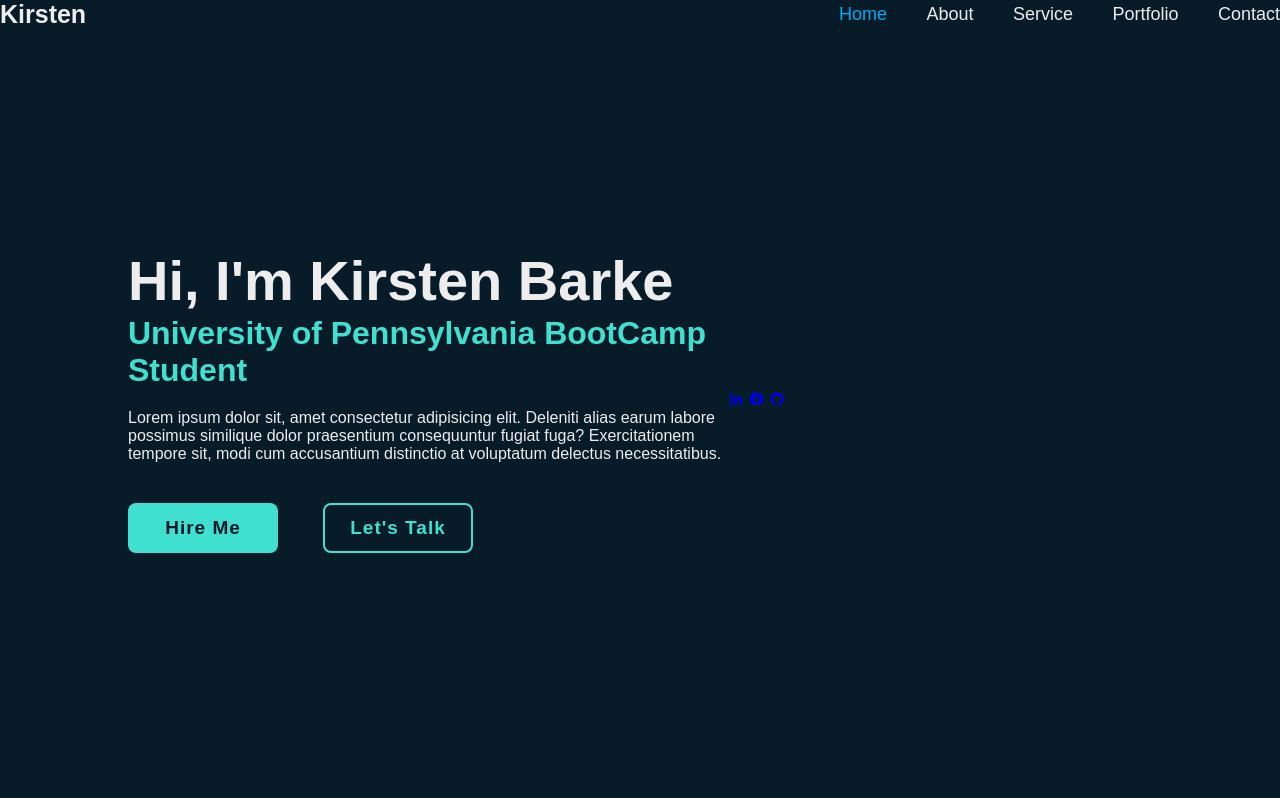
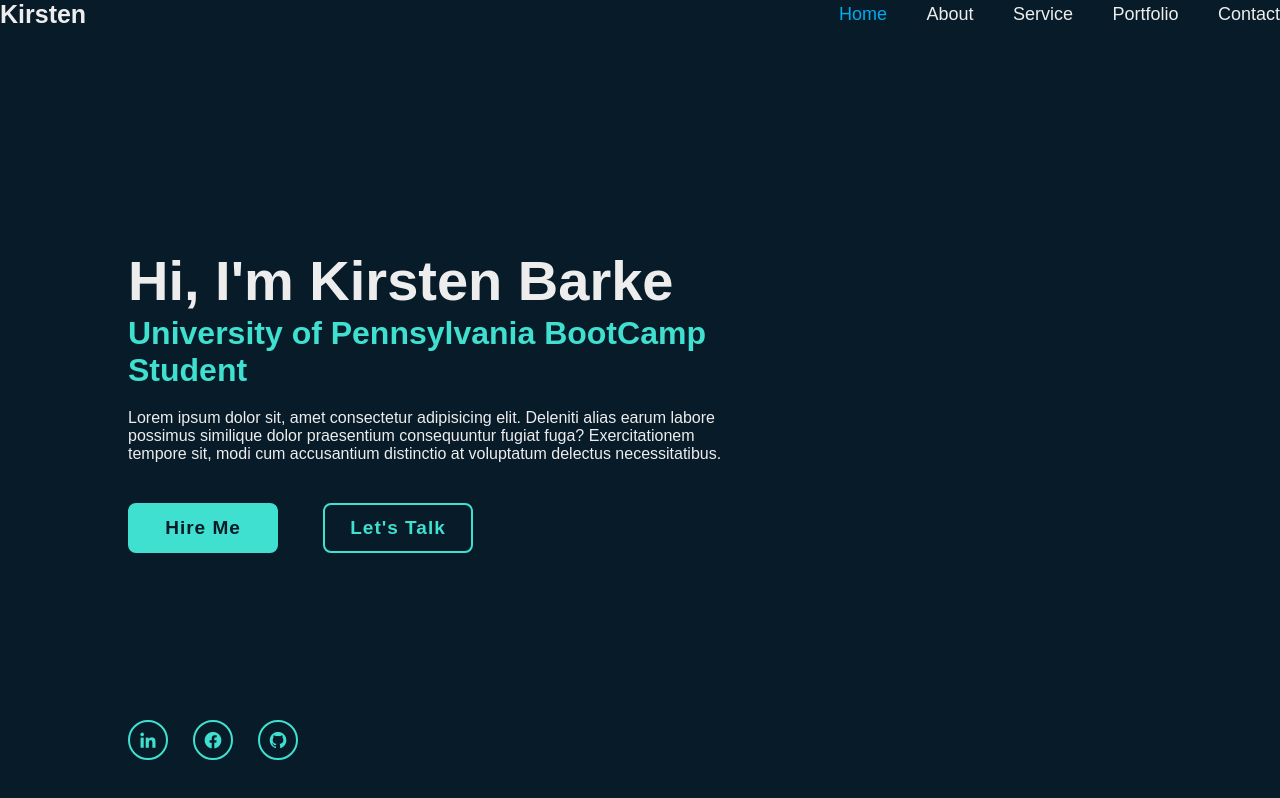
Before and after one commit to kibarke/professional-profile-remaster, a plain HTML site: page index.html in a window 1280 px wide. Drawn offline with nearby package versions, Linux system fonts and the light colour scheme; a web font is replaced by a local one.

Commit message:
boxicon decorations

```diff
--- a/assets/css/style.css
+++ b/assets/css/style.css
@@ -123,3 +123,25 @@ body {
 .btn-box a:hover::before {
     width: 100%;
 }
+
+.home-sci {
+    position: absolute;
+    bottom: 40px;
+    width: 170px;
+    display: flex;
+    justify-content: space-between;
+}
+
+.home-sci a {
+    display: inline-flex;
+    justify-content: center;
+    align-items: center;
+    width: 40px;
+    height: 40px;
+    background: transparent;
+    border: 2px solid turquoise;
+    border-radius: 50%;
+    font-size: 20px;
+    color: turquoise;
+    text-decoration: none;
+}
```
